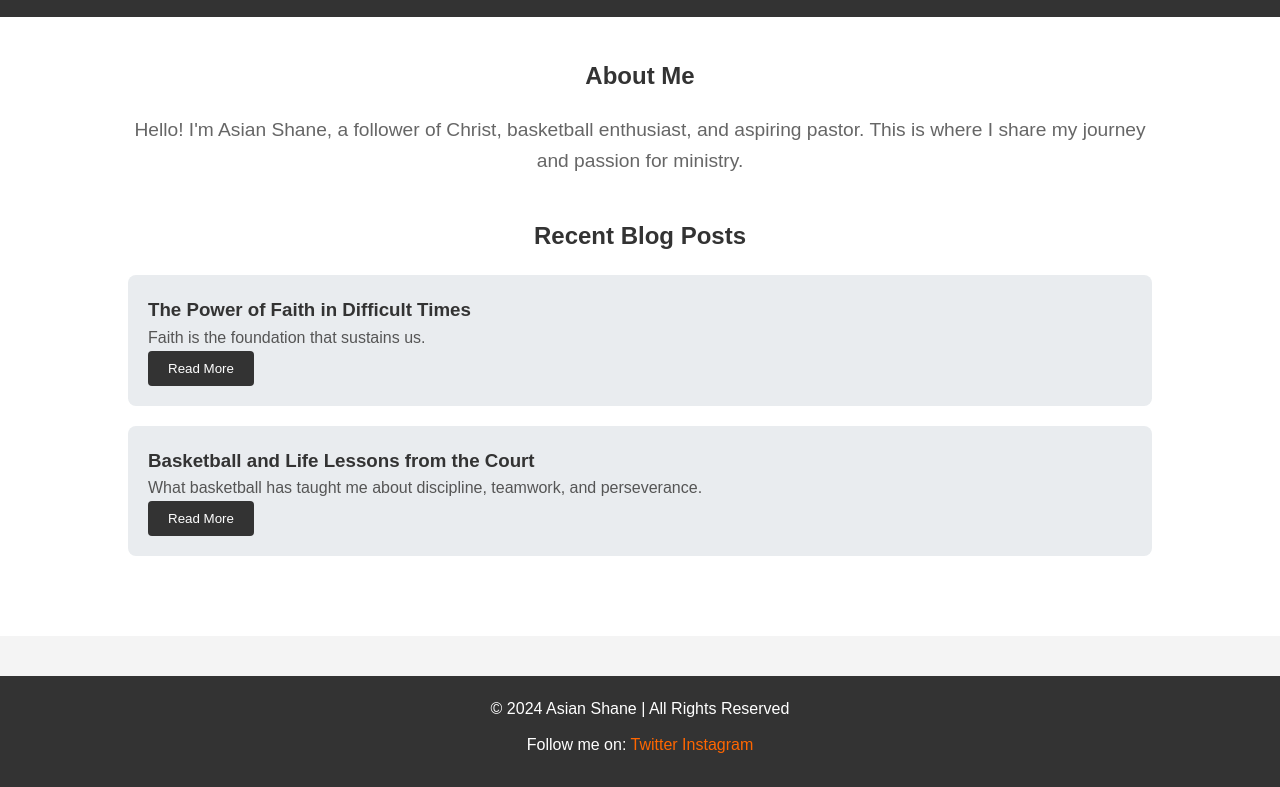
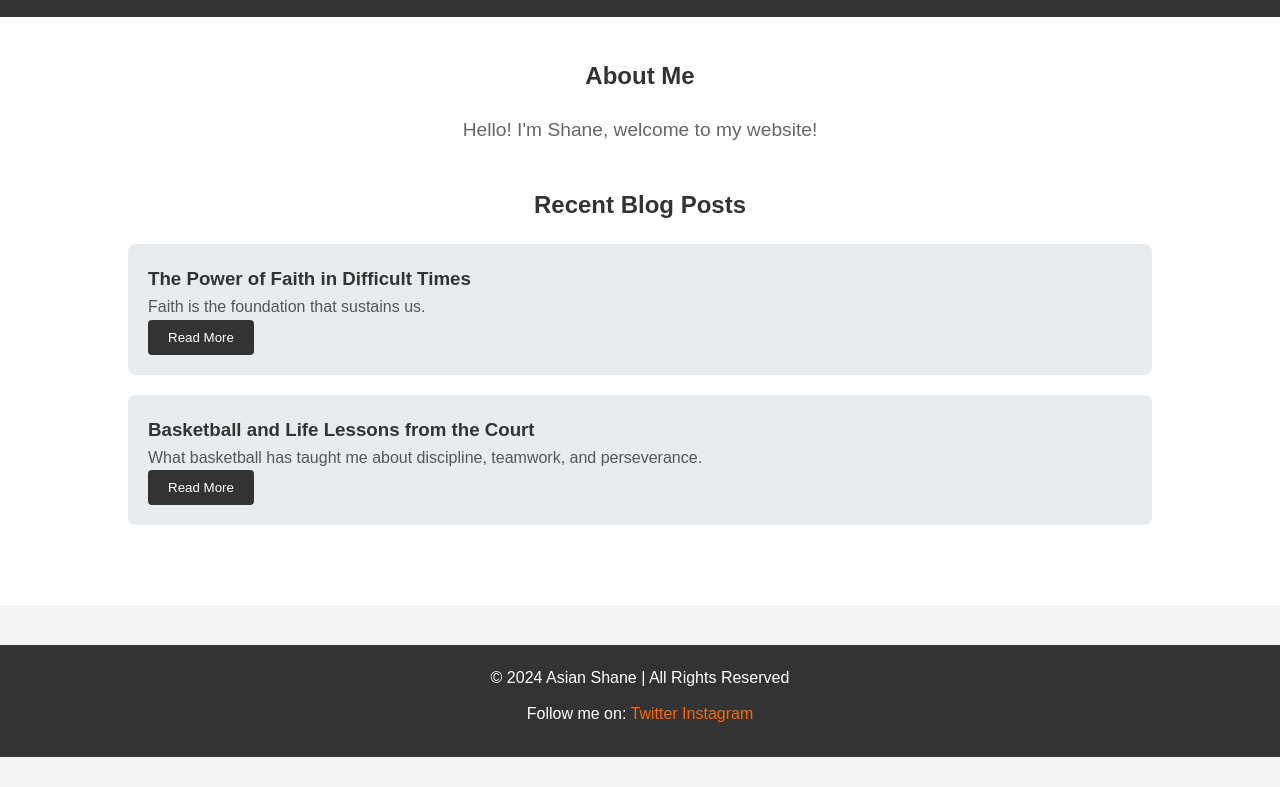
Before and after one commit to Shortballer2/AsianShane.com, a plain HTML site: page index.html in a window 1280 px wide. Shown: the part 110-897 px from the top of the page. After the commit the page ends 867 px from the top, so only its background shows below. Drawn offline with Linux system fonts and the light colour scheme.

Commit message:
Update index.html

```diff
--- a/index.html
+++ b/index.html
@@ -34,7 +34,7 @@
         <div class="container">
             <section class="intro">
                 <h2>About Me</h2>
-                <p>Hello! I'm Asian Shane, a follower of Christ, basketball enthusiast, and aspiring pastor. This is where I share my journey and passion for ministry.</p>
+                <p>Hello! I'm Shane, welcome to my website!</p>
             </section>
 
             <section class="blog-preview">
```
